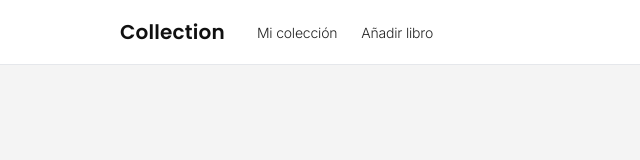
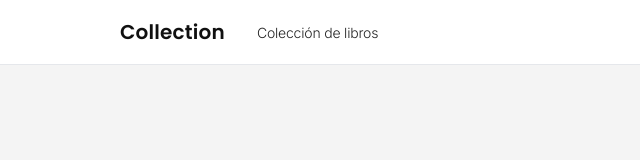
Before and after one commit to JavierMedarde99/frontend-collection, a React (Vite) app: page /buscar in a window 1280 px wide. Shown: the top 160 px of the page, without its empty margins (0-640 px from the left). Built offline with nearby package versions, Linux system fonts and the light colour scheme.

Commit message:
feat: navbar de colecciones y botón añadir en la lista
- El navbar muestra un solo enlace 'Colección de libros'
- Se elimina el enlace 'Añadir libro' del navbar
- El botón 'Añadir libro' pasa a la cabecera de la página de lista

```diff
--- a/src/components/Navbar.jsx
+++ b/src/components/Navbar.jsx
@@ -1,9 +1,6 @@
 import { NavLink } from 'react-router-dom'
 
-const links = [
-  { to: '/', label: 'Mi colección' },
-  { to: '/nuevo', label: 'Añadir libro' },
-]
+const links = [{ to: '/', label: 'Colección de libros' }]
 
 export default function Navbar() {
   return (
--- a/src/pages/BookListPage.jsx
+++ b/src/pages/BookListPage.jsx
@@ -70,6 +70,7 @@ export default function BookListPage() {
 
   return (
     <section className="flex flex-col gap-24">
+      <div className="flex flex-col md:flex-row md:items-end md:justify-between gap-4">
         <div>
           <h1 className="font-display text-heading-lg mb-1">Mi colección</h1>
           <p className="text-body text-slate">
@@ -77,6 +78,10 @@ export default function BookListPage() {
               ? 'Cargando libros…'
               : `${totalElements} libro${totalElements === 1 ? '' : 's'} en tu colección`}
           </p>
+        </div>
+        <Link className="btn-primary !px-4 !py-2 shrink-0" to="/nuevo">
+          Añadir libro
+        </Link>
       </div>
 
       <div className="flex flex-col gap-4">
```
Lines whose indentation alone changed are shown as unchanged.
